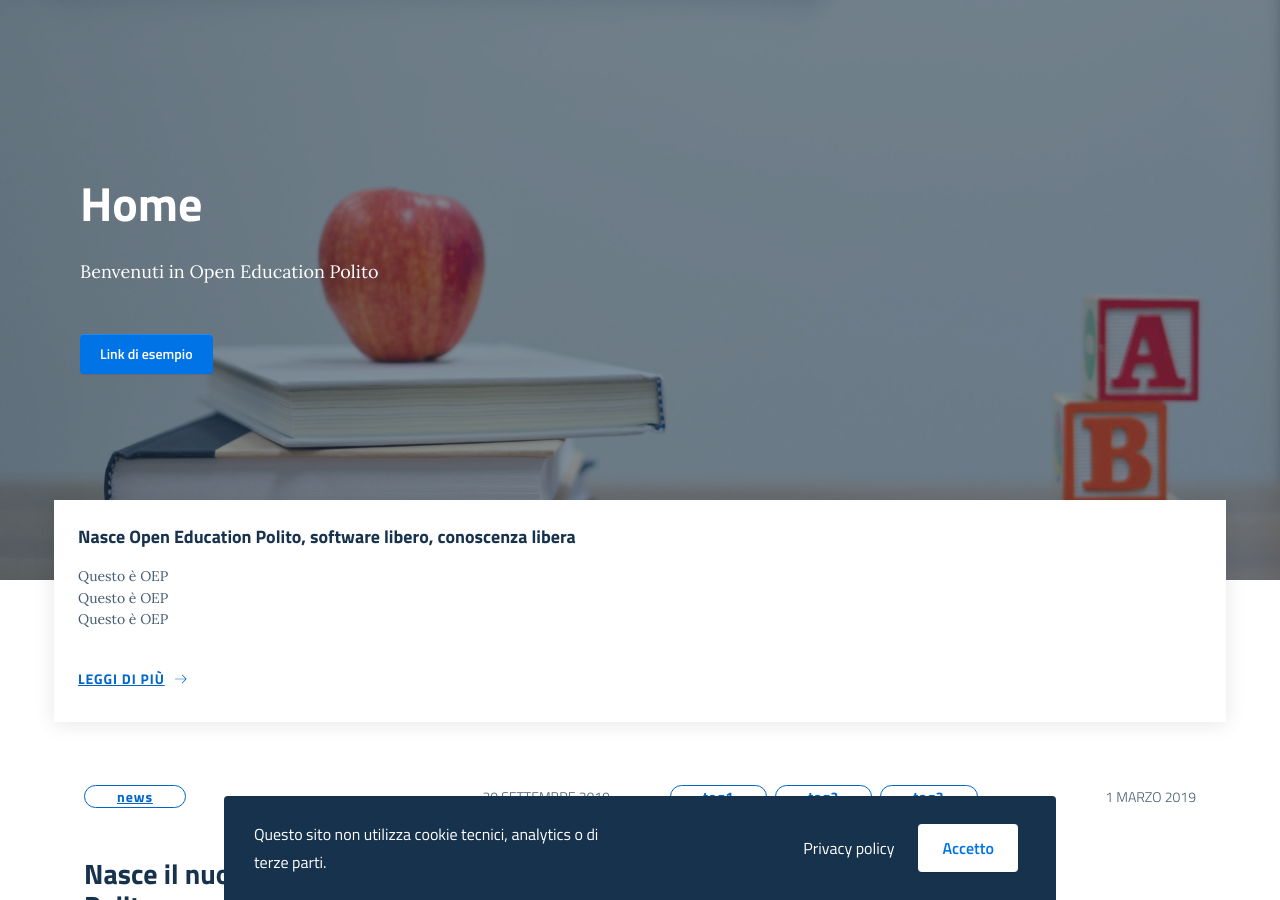
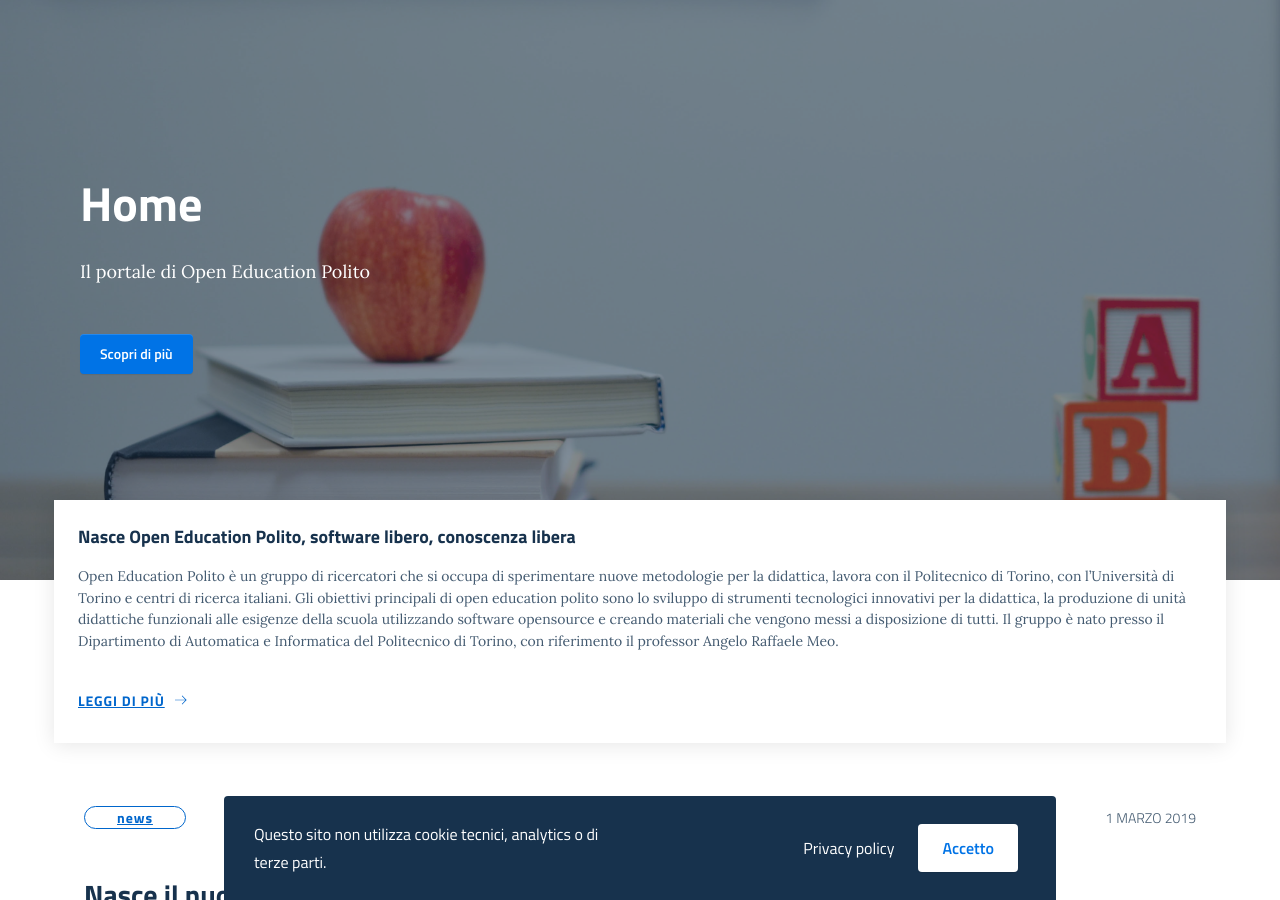
Before and after one commit to open-education-polito/org-website, a Jekyll site: the page built from it/index.md, in a window 1280 px wide and 900 px high, scrolled down 265 px. Built offline with Jekyll 4.4.1, drawn with Linux system fonts in a browser that asks for light colours.

Commit message:
Add info in index page

```diff
--- a/_includes/hero.html
+++ b/_includes/hero.html
@@ -10,7 +10,7 @@
         <div class="it-hero-text-wrapper bg-dark">
           <h1 class="no_toc">{{ page.title }}</h1>
           <p class="d-none d-lg-block">{{ page.description }}</p>
-          <div class="it-btn-container"><a class="btn btn-sm btn-secondary" href="#">Link di esempio</a></div>
+          <div class="it-btn-container"><a class="btn btn-sm btn-secondary" href="#">Scopri di più</a></div>
         </div>
       </div>
     </div>
@@ -23,7 +23,17 @@
         <div class="card card-bg">
           <div class="card-body">
             <h5 class="card-title">Nasce Open Education Polito, software libero, conoscenza libera</h5>
-            <p class="card-text">Questo è OEP<br>Questo è OEP<br>Questo è OEP</p>
+            <p class="card-text">
+                Open Education Polito è un gruppo di ricercatori che si occupa di sperimentare
+                nuove metodologie per la didattica, lavora con il Politecnico di Torino, con
+                l’Università di Torino e centri di ricerca italiani.
+                Gli obiettivi principali di open education polito sono lo sviluppo di strumenti
+                tecnologici innovativi per la didattica, la produzione di unità didattiche
+                funzionali alle esigenze della scuola utilizzando software opensource e creando
+                materiali che vengono messi a disposizione di tutti.
+                Il gruppo è nato presso il Dipartimento di Automatica e Informatica del
+                Politecnico di Torino, con riferimento il professor Angelo Raffaele Meo.
+            </p>
             <a class="read-more" href="#">
               <span class="text">Leggi di più</span>
               <svg class="icon">
--- a/it/index.md
+++ b/it/index.md
@@ -1,7 +1,7 @@
 ---
 layout: default
 title: Home
-description: Benvenuti in Open Education Polito
+description: Il portale di Open Education Polito
 lang: it
 ref: homepage
 permalink: /
```
